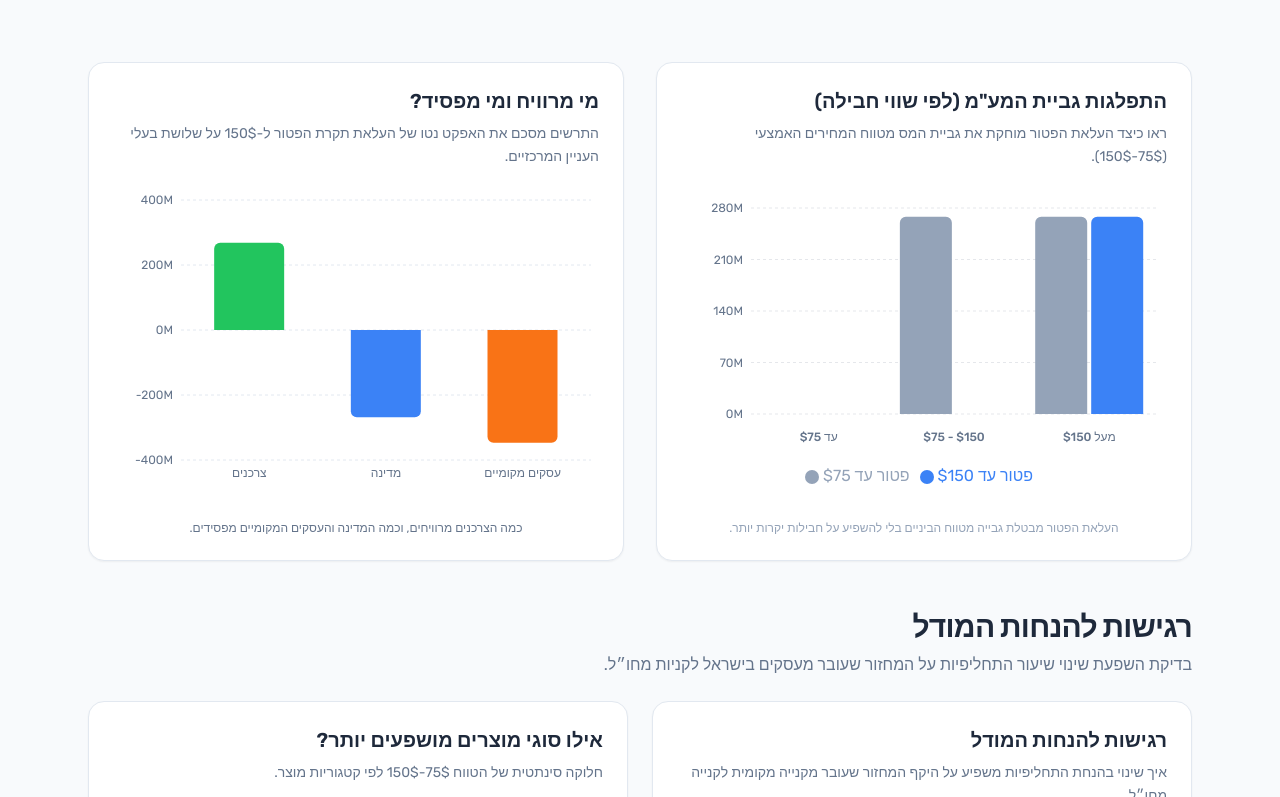
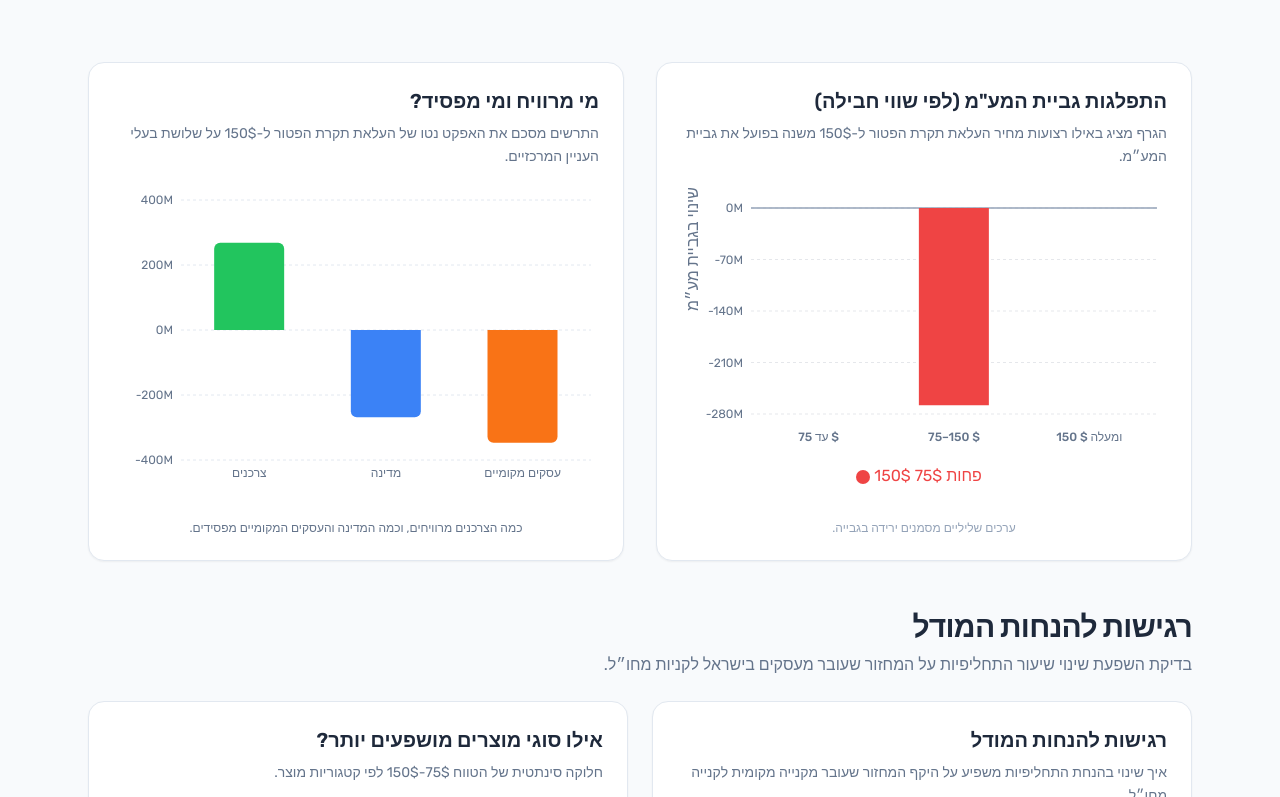
Before and after one commit to sinayblumin/75vs150, a Next.js app: page / in a window 1280 px wide. Shown: the part 1223-2020 px from the top of the page. Built offline with nearby package versions, Linux system fonts and the light colour scheme; a web font is replaced by a local one.

Commit message:
feat: add DashboardClient component

```diff
--- a/components/DashboardClient.tsx
+++ b/components/DashboardClient.tsx
@@ -1,7 +1,7 @@
 "use client";
 
 import { useState } from "react";
-import { BarChart, Bar, XAxis, YAxis, CartesianGrid, Tooltip, Legend, ResponsiveContainer } from "recharts";
+import { BarChart, Bar, XAxis, YAxis, CartesianGrid, Tooltip, Legend, ResponsiveContainer, Cell, ReferenceLine } from "recharts";
 import { KpiCard } from "./KpiCard";
 import { SectionHeading } from "./SectionHeading";
 import { ChartCard } from "./ChartCard";
@@ -33,6 +33,25 @@ export type CompareResult = {
     };
 };
 
+type VatDeltaBand = {
+    name: string;
+    deltaVat: number;
+};
+
+function buildVatDeltaByBand(compareData: CompareResult): VatDeltaBand[] {
+    const labels = ["עד 75 $", "75–150 $", "150 $ ומעלה"];
+
+    return labels.map((name, index) => {
+        const vatIn75Scenario = compareData.baseline.bands[index]?.vatCollectedIls ?? 0;
+        const vatIn150Scenario = compareData.proposed.bands[index]?.vatCollectedIls ?? 0;
+
+        return {
+            name,
+            deltaVat: vatIn150Scenario - vatIn75Scenario,
+        };
+    });
+}
+
 export default function DashboardClient({
     compareData,
     oecdContext: _oecdContext,
@@ -46,11 +65,7 @@ export default function DashboardClient({
     const formatMillions = (val: number) => `₪${(val / 1_000_000).toFixed(1)}M`;
     const formatILS = (val: number) => `₪${val.toLocaleString(undefined, { maximumFractionDigits: 0 })}`;
 
-    const barChartData = [
-        { name: "עד $75", [75]: compareData.baseline.bands[0].vatCollectedIls, [150]: compareData.proposed.bands[0].vatCollectedIls },
-        { name: "$75 - $150", [75]: compareData.baseline.bands[1].vatCollectedIls, [150]: compareData.proposed.bands[1].vatCollectedIls },
-        { name: "מעל $150", [75]: compareData.baseline.bands[2].vatCollectedIls, [150]: compareData.proposed.bands[2].vatCollectedIls },
-    ];
+    const vatDeltaByBand = buildVatDeltaByBand(compareData);
 
     const vatLossIls = compareData.baseline.totals.totalVatIls - compareData.proposed.totals.totalVatIls;
 
@@ -114,13 +129,13 @@ export default function DashboardClient({
                 <div className="bg-slate-800 text-slate-200 p-4 rounded-xl text-center text-sm md:text-base shadow-inner">
                     {activeScenario === 75 ? (
                         <p>
-                            בתרחיש הנוכחי (פטור עד 75$), המדינה גובה כ-<strong>{formatMillions(compareData.baseline.totals.totalVatIls)}</strong>
-                            , והצרכנים אינם חוסכים בטווח 75$-150$.
+                            בתרחיש הנוכחי (פטור עד 75$), המדינה גובה כ-<strong>{formatMillions(compareData.baseline.totals.totalVatIls)}</strong>,
+                            והצרכנים אינם חוסכים בטווח 75$-150$.
                         </p>
                     ) : (
                         <p>
-                            בתרחיש המוצע (פטור עד 150$), גביית המע"מ יורדת לכ-<strong>{formatMillions(compareData.proposed.totals.totalVatIls)}</strong>
-                            , והחיסכון לצרכנים עולה לכ-<strong>{formatMillions(compareData.totals.consumerSavingsIls)}</strong>.
+                            בתרחיש המוצע (פטור עד 150$), גביית המע"מ יורדת לכ-<strong>{formatMillions(compareData.proposed.totals.totalVatIls)}</strong>,
+                            והחיסכון לצרכנים עולה לכ-<strong>{formatMillions(compareData.totals.consumerSavingsIls)}</strong>.
                         </p>
                     )}
                 </div>
@@ -129,22 +144,42 @@ export default function DashboardClient({
             <section className="grid grid-cols-1 items-stretch gap-6 pt-4 lg:grid-cols-2 lg:gap-8">
                 <ChartCard
                     title='התפלגות גביית המע"מ (לפי שווי חבילה)'
-                    description="ראו כיצד העלאת הפטור מוחקת את גביית המס מטווח המחירים האמצעי (75$-150$)."
-                    caption={<p className="text-center text-xs text-slate-400">העלאת הפטור מבטלת גבייה מטווח הביניים בלי להשפיע על חבילות יקרות יותר.</p>}
+                    description="הגרף מציג באילו רצועות מחיר העלאת תקרת הפטור ל-150$ משנה בפועל את גביית המע״מ."
+                    caption={<p className="text-center text-xs text-slate-400">ערכים שליליים מסמנים ירידה בגבייה.</p>}
                 >
                     <ResponsiveContainer width="100%" height="100%">
-                        <BarChart data={barChartData} margin={{ top: 20, right: 10, left: 10, bottom: 20 }}>
+                        <BarChart data={vatDeltaByBand} margin={{ top: 20, right: 10, left: 10, bottom: 20 }}>
                             <CartesianGrid strokeDasharray="3 3" vertical={false} stroke="#E5E7EB" />
-                            <XAxis dataKey="name" tick={{ fill: "#64748b", fontSize: 12, fontWeight: 500 }} axisLine={false} tickLine={false} dy={10} />
-                            <YAxis tickFormatter={(val) => `${(val / 1_000_000).toFixed(0)}M`} tick={{ fill: "#64748b", fontSize: 12 }} axisLine={false} tickLine={false} />
+                            <ReferenceLine y={0} stroke="#94a3b8" strokeWidth={1.5} />
+                            <XAxis
+                                dataKey="name"
+                                tick={{ fill: "#64748b", fontSize: 12, fontWeight: 500 }}
+                                axisLine={false}
+                                tickLine={false}
+                                dy={10}
+                            />
+                            <YAxis
+                                tickFormatter={(val) => `${(val / 1_000_000).toFixed(0)}M`}
+                                tick={{ fill: "#64748b", fontSize: 12 }}
+                                axisLine={false}
+                                tickLine={false}
+                                label={{ value: 'שינוי בגביית מע״מ (₪)', angle: -90, position: "insideLeft", fill: "#64748b", dx: -4 }}
+                            />
                             <Tooltip
-                                formatter={(value: number) => [formatILS(value), "מע״מ שנגבה"]}
-                                labelFormatter={(label) => `מדרגת שווי: ${label}`}
+                                formatter={(value: number) => [formatILS(value), "שינוי בגביית מע״מ"]}
+                                labelFormatter={(label) => `רצועת שווי: ${label}`}
                                 contentStyle={{ textAlign: "right", direction: "rtl", borderRadius: "12px", border: "1px solid #e2e8f0" }}
                             />
-                            <Legend wrapperStyle={{ paddingTop: "20px" }} iconType="circle" />
-                            <Bar name='פטור עד $75' dataKey="75" fill="#94a3b8" radius={[6, 6, 0, 0]} maxBarSize={60} />
-                            <Bar name='פטור עד $150' dataKey="150" fill="#3b82f6" radius={[6, 6, 0, 0]} maxBarSize={60} />
+                            <Legend
+                                wrapperStyle={{ paddingTop: "20px" }}
+                                iconType="circle"
+                                payload={[{ value: "150$ פחות 75$", type: "circle", color: "#ef4444" }]}
+                            />
+                            <Bar dataKey="deltaVat" name="שינוי נטו" maxBarSize={70}>
+                                {vatDeltaByBand.map((entry) => (
+                                    <Cell key={entry.name} fill={entry.deltaVat < 0 ? "#ef4444" : "#10b981"} />
+                                ))}
+                            </Bar>
                         </BarChart>
                     </ResponsiveContainer>
                 </ChartCard>
```
